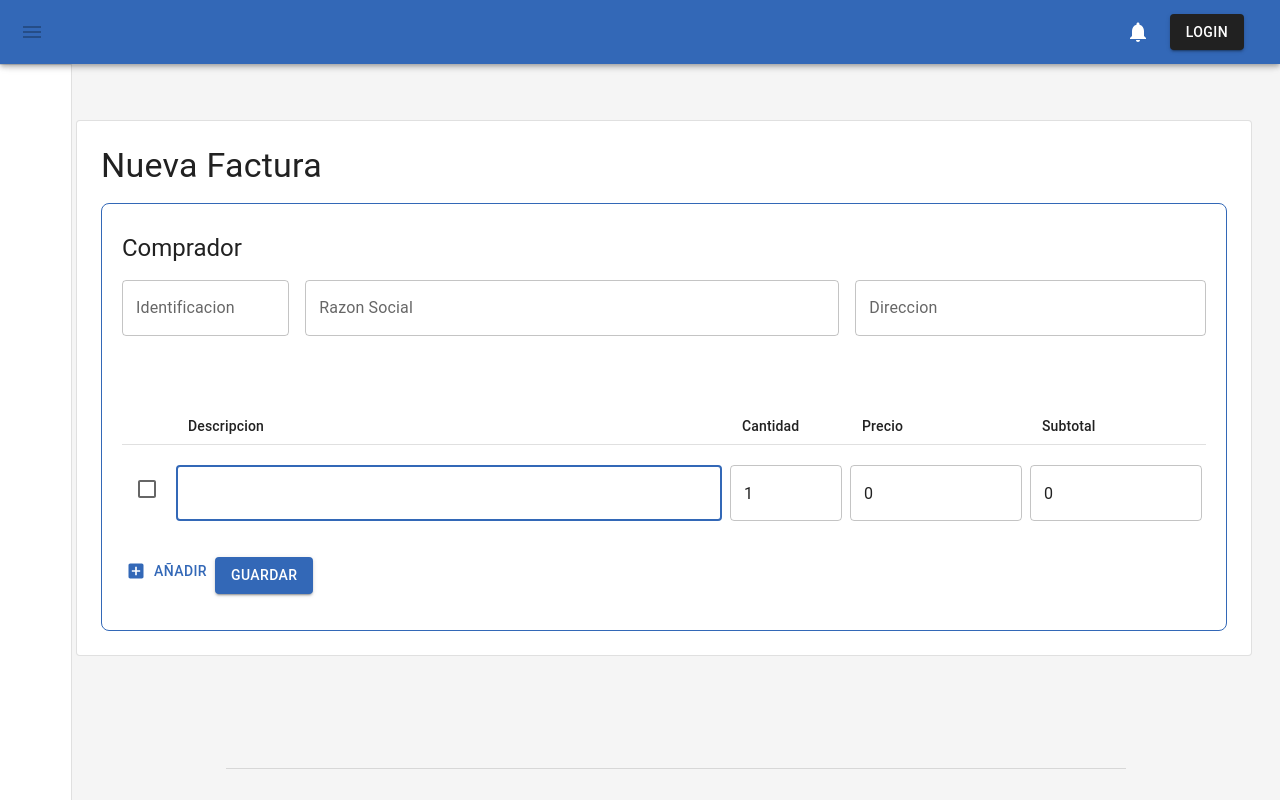
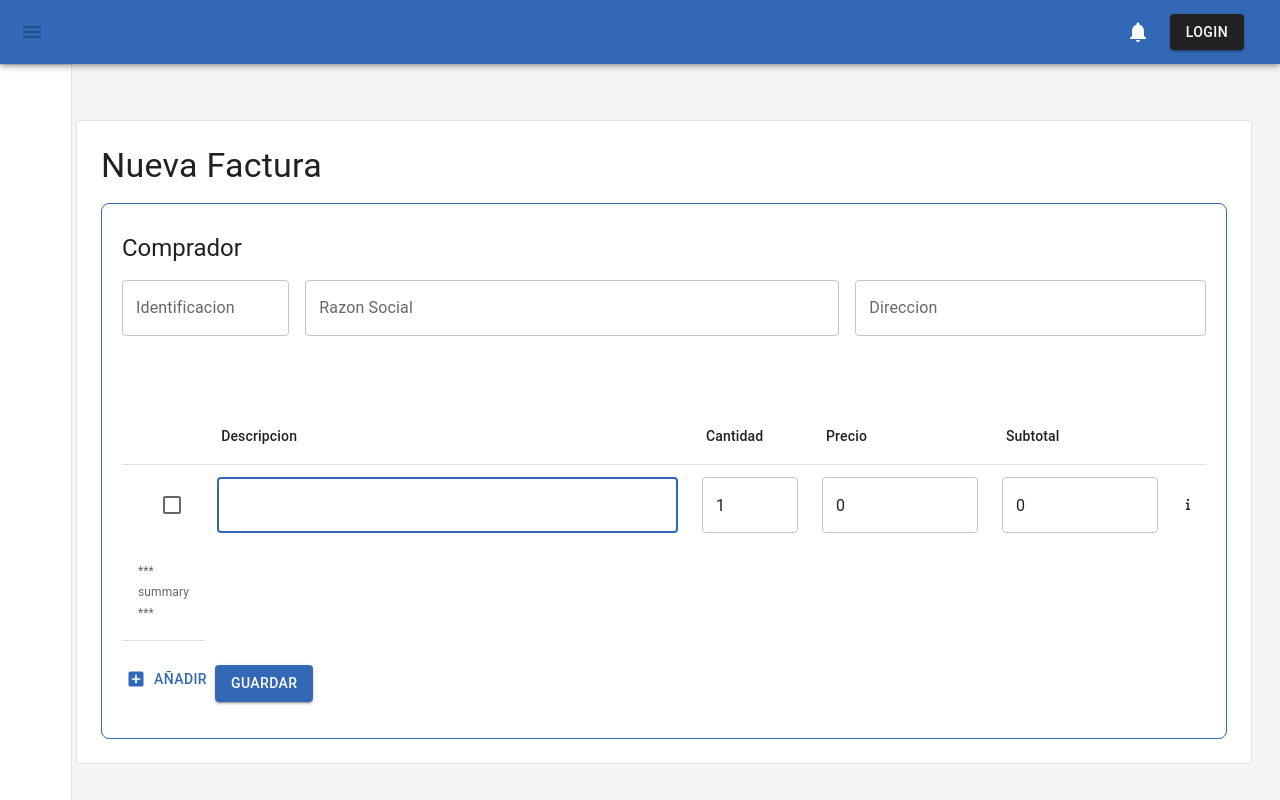
Before and after one commit to mrobayo/fact-signer-sam-full, a React (Vite) app in the folder frontend/: page /facturas/new in a window 1280 px wide. Both pictures are taken after a click on the button "AÑADIR". Built offline with nearby package versions, Linux system fonts and the light colour scheme.

Commit message:
add infoicon

```diff
--- /dev/null
+++ b/frontend/src/components/icons/InformationIcon.tsx
@@ -0,0 +1,17 @@
+import { createSvgIcon } from '@mui/material/utils';
+
+const InformationIcon = createSvgIcon(
+  // credit: plus icon from https://heroicons.com/
+  <svg aria-hidden="true"
+       focusable="false"
+       data-prefix="fas"
+       data-icon="info"
+       role="img"
+       xmlns="http://www.w3.org/2000/svg"
+       viewBox="0 0 192 512">
+    <path fill="currentColor" d="M48 80a48 48 0 1 1 96 0A48 48 0 1 1 48 80zM0 224c0-17.7 14.3-32 32-32H96c17.7 0 32 14.3 32 32V448h32c17.7 0 32 14.3 32 32s-14.3 32-32 32H32c-17.7 0-32-14.3-32-32s14.3-32 32-32H64V256H32c-17.7 0-32-14.3-32-32z"></path>
+  </svg>,
+  'Plus',
+);
+
+export default InformationIcon;
--- a/frontend/src/pages/FacturasPage/EditFactura/EditFactura.style.tsx
+++ b/frontend/src/pages/FacturasPage/EditFactura/EditFactura.style.tsx
@@ -1,4 +1,5 @@
 import {styled} from "@mui/material/styles";
+import Table from "@mui/material/Table";
 import TableCell from "@mui/material/TableCell";
 
 export const editFacturaCss = {
@@ -12,5 +13,14 @@ export const editFacturaCss = {
 };
 
 export const DetailCell = styled(TableCell)({
-  padding: '4px',
+  padding: '12px',
 });
+
+export const DetailTable = styled(Table)({
+   '& .MuiTextField-root': {
+       marginTop: 0,
+       marginBottom: 0,
+   }
+});
+
+//export const DetailCell = TableCell;
--- a/frontend/src/pages/FacturasPage/EditFactura/EditFactura.tsx
+++ b/frontend/src/pages/FacturasPage/EditFactura/EditFactura.tsx
@@ -7,7 +7,6 @@ import Typography from "@mui/material/Typography";
 import Button from "@mui/material/Button";
 import Paper from '@mui/material/Paper';
 
-import Table from "@mui/material/Table";
 import TableRow from "@mui/material/TableRow";
 import TableBody from "@mui/material/TableBody";
 import TableCell from "@mui/material/TableCell";
@@ -16,10 +15,13 @@ import Checkbox from "@mui/material/Checkbox";
 import TableContainer from "@mui/material/TableContainer";
 import AddBoxIcon from '@mui/icons-material/AddBox';
 
-import {DetailCell, editFacturaCss} from "./EditFactura.style.tsx";
+import {DetailCell, DetailTable, editFacturaCss} from "./EditFactura.style.tsx";
 import InfoFacturaEdit from "../../../components/InfoFacturaEdit.tsx";
 import TextField from "@mui/material/TextField";
 import DetalleToolbar from "./DetalleToolbar.tsx";
+import {TableFooter} from "@mui/material";
+import InformationIcon from "../../../components/icons/InformationIcon.tsx";
+import Tooltip from "@mui/material/Tooltip";
 
 const ColDefinition: {
   label: string;
@@ -32,7 +34,7 @@ const ColDefinition: {
   { label: 'Precio', align: 'left', style: {width: '180px'} },
   { label: 'Subtotal', align: 'left', style: {width: '180px'} },
   //{ label: 'Descuento', align: 'left', style: {width: '200px'} },
-  //{ label: '', align: 'left', style: {width: '100px'} },
+  { label: '', align: 'left', style: {width: '1px'} },
 ];
 
 
@@ -126,10 +128,9 @@ const EditFactura: React.FC<{
 
           {/*<Typography component="h1" variant="h5">Detalle</Typography>*/}
           <TableContainer sx={{ maxHeight: 440 }}>
-            <Table
-
-              size="small"
-              sx={{ minWidth: 650, spacing: 1 }}
+            <DetailTable
+              // size="medium"
+              sx={{ minWidth: 650 }}
               stickyHeader
               aria-label="Factura Detalle">
               <TableHead>
@@ -206,17 +207,22 @@ const EditFactura: React.FC<{
                           {...register(`detalles.${index}.precioTotalSinImpuesto`, { required: true })}
                         />
                       </DetailCell>
-                      {/*<DetailCell align="right">*/}
-                      {/*  <button type="button" onClick={() => remove(index)}>*/}
-                      {/*    -IVA- */}
-                      {/*  </button>*/}
-                      {/*</DetailCell>*/}
+                      <DetailCell align="center">
+                        <Tooltip title="Impuestos: IVA">
+                          <InformationIcon sx={{ fontSize: 12 }} />
+                        </Tooltip>
+                      </DetailCell>
                    </TableRow>
                 );
               })
             }
               </TableBody>
-            </Table>
+              <TableFooter>
+                <TableRow>
+                  <TableCell>*** summary ***</TableCell>
+                </TableRow>
+              </TableFooter>
+            </DetailTable>
           </TableContainer>
 
           <Button
```
